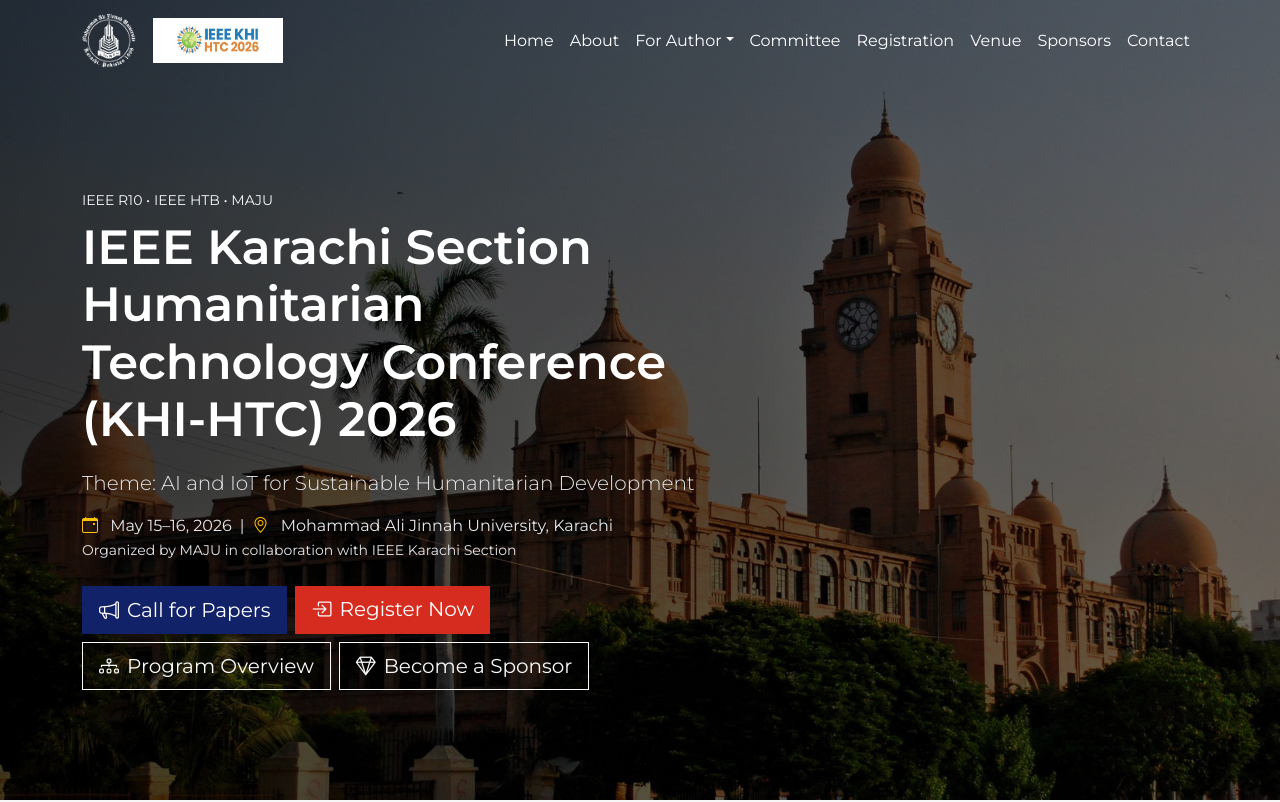
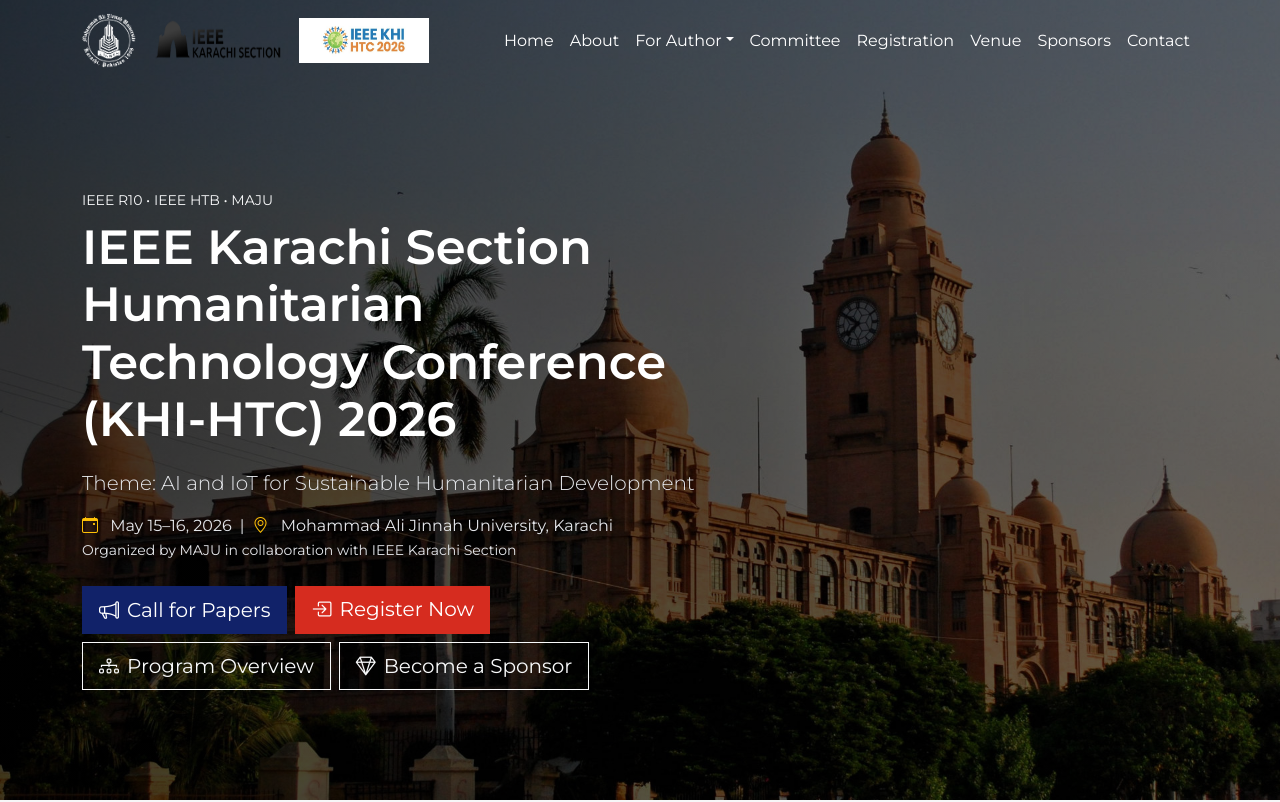
Before and after one commit to abdulmoiz65/IEEE, a React (Vite) app: page / in a window 1280 px wide. Shown: the top 802 px of the page. Built offline with nearby package versions, Linux system fonts and the light colour scheme.

Commit message:
add logo

```diff
--- a/src/components/Navbar.jsx
+++ b/src/components/Navbar.jsx
@@ -3,6 +3,7 @@
 import majuLogo from "../assets/images/maju.png";
 import khihtc from "../assets/images/logo.jpeg";
 import majuwhite from "../assets/images/logofavwhite.png";
+import IEEEkarachi from "../assets/images/ieeekarachi.webp";
 import { Link } from "react-router-dom";
 
 
@@ -37,6 +38,13 @@
             width="55"
             height="55"
             className="rounded me-2"
+          />
+          <img
+            src={IEEEkarachi}
+            alt="IEEE"
+            width="130"
+            height="45"
+            className="rounded me-2 d-none d-md-block"
           />
           <img
             src={khihtc}
```
Also changed, not shown: src/assets/images/ieeekarachi.webp (added), 3 other files (tests, documents, lock files or other folders).
